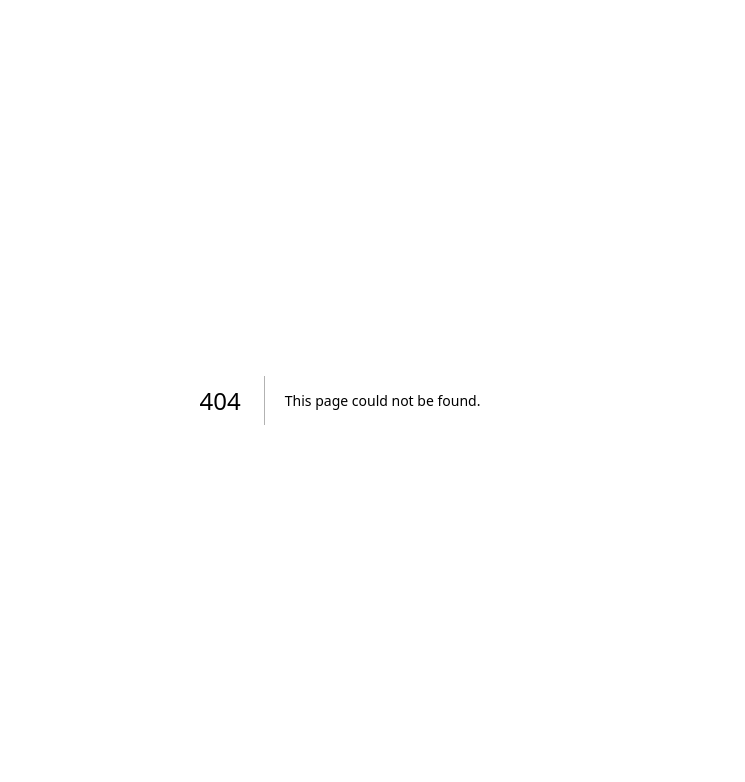
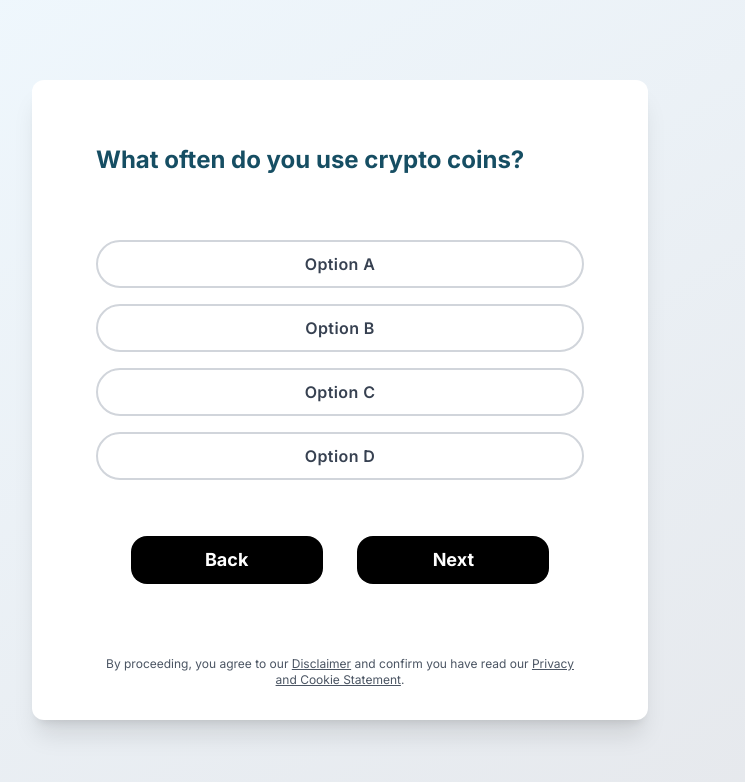
Before and after one commit to solnoguera/web3-quiz-with-next, a Next.js app: page /survey in a window 1280 px wide. Before the commit this address had no page. Shown: the top 782 px of the page, without its empty margins (300-1045 px from the left). Built offline with nearby package versions, Linux system fonts and the light colour scheme.

Commit message:
Add route /survey. Add Provider component for React Query. Add Button component.

```diff
--- /dev/null
+++ b/app/components/Button/Button.tsx
@@ -0,0 +1,17 @@
+import React from "react";
+
+type ButtonProps = {
+  title: string;
+  //onClickOption: (answer: string) => void;
+};
+
+const Button = ({ title }: ButtonProps) => {
+  return (
+    <button className="group relative h-12 w-48 overflow-hidden rounded-2xl bg-black text-lg font-bold text-white">
+      {title}
+      <div className="absolute inset-0 h-full w-full scale-0 rounded-2xl transition-all duration-300 group-hover:scale-100 group-hover:bg-white/30"></div>
+    </button>
+  );
+};
+
+export default Button;
--- /dev/null
+++ b/app/components/Provider/Provider.tsx
@@ -0,0 +1,11 @@
+"use client";
+import React, { useState } from "react";
+import { QueryClient, QueryClientProvider } from "@tanstack/react-query";
+
+const Provider = ({ children }: { children: React.ReactNode }) => {
+  const [client] = useState(new QueryClient());
+
+  return <QueryClientProvider client={client}>{children}</QueryClientProvider>;
+};
+
+export default Provider;
--- a/app/components/QuestionContainer/QuestionContainer.tsx
+++ b/app/components/QuestionContainer/QuestionContainer.tsx
@@ -1,5 +1,6 @@
 import React from "react";
 import Question from "../Question/Question";
+import Button from "../Button/Button";
 
 const QuestionContainer = () => {
   return (
@@ -8,15 +9,9 @@ const QuestionContainer = () => {
         <div className="p-6 sm:p-16">
           <Question question="What often do you use crypto coins?" />
 
-          <div className="text-center flex justify-evenly py-12">
-            <button className="group relative h-12 w-48 overflow-hidden rounded-2xl bg-blue-900 text-lg font-bold text-white">
-              Back
-              <div className="absolute inset-0 h-full w-full scale-0 rounded-2xl transition-all duration-300 group-hover:scale-100 group-hover:bg-white/30"></div>
-            </button>
-            <button className="group relative h-12 w-48 overflow-hidden rounded-2xl bg-blue-900 text-lg font-bold text-white">
-              Next
-              <div className="absolute inset-0 h-full w-full scale-0 rounded-2xl transition-all duration-300 group-hover:scale-100 group-hover:bg-white/30"></div>
-            </button>
+          <div className="text-center flex justify-evenly py-14">
+            <Button title="Back" />
+            <Button title="Next" />
           </div>
 
           <div className="mt-4 space-y-4 text-gray-600 text-center sm:-mb-8">
--- a/app/layout.tsx
+++ b/app/layout.tsx
@@ -1,6 +1,7 @@
 import "./globals.css";
 import type { Metadata } from "next";
 import { Inter } from "next/font/google";
+import Provider from "./components/Provider/Provider";
 
 const inter = Inter({ subsets: ["latin"] });
 
@@ -16,7 +17,13 @@ export default function RootLayout({
 }) {
   return (
     <html lang="en">
-      <body className={inter.className}>{children}</body>
+      <body className={inter.className}>
+        <main className="flex min-h-screen bg-gradient-to-br from-sky-50 to-gray-200 h-full">
+          <div className="container m-auto text-gray-500 px-6 xl:px-30">
+            <Provider>{children}</Provider>
+          </div>
+        </main>
+      </body>
     </html>
   );
 }
--- a/app/page.tsx
+++ b/app/page.tsx
@@ -1,11 +1,9 @@
-import QuestionContainer from "./components/QuestionContainer/QuestionContainer";
+import Link from "next/link";
 
 export default function Home() {
   return (
-    <main className="flex min-h-screen bg-gradient-to-br from-sky-50 to-gray-200 h-full">
-      <div className="container m-auto text-gray-500 px-6 xl:px-30">
-        <QuestionContainer />
-      </div>
-    </main>
+    <div>
+      <Link href="survey">Take Survey</Link>
+    </div>
   );
 }
--- /dev/null
+++ b/app/survey/page.tsx
@@ -0,0 +1,8 @@
+import React from "react";
+import QuestionContainer from "../components/QuestionContainer/QuestionContainer";
+
+const SurveyPage = () => {
+  return <QuestionContainer />;
+};
+
+export default SurveyPage;
--- a/package.json
+++ b/package.json
@@ -9,6 +9,7 @@
     "lint": "next lint"
   },
   "dependencies": {
+    "@tanstack/react-query": "^4.32.6",
     "@types/node": "20.4.10",
     "@types/react": "18.2.20",
     "@types/react-dom": "18.2.7",
```
Also changed, not shown: 1 other file (tests, documents, lock files or other folders).
